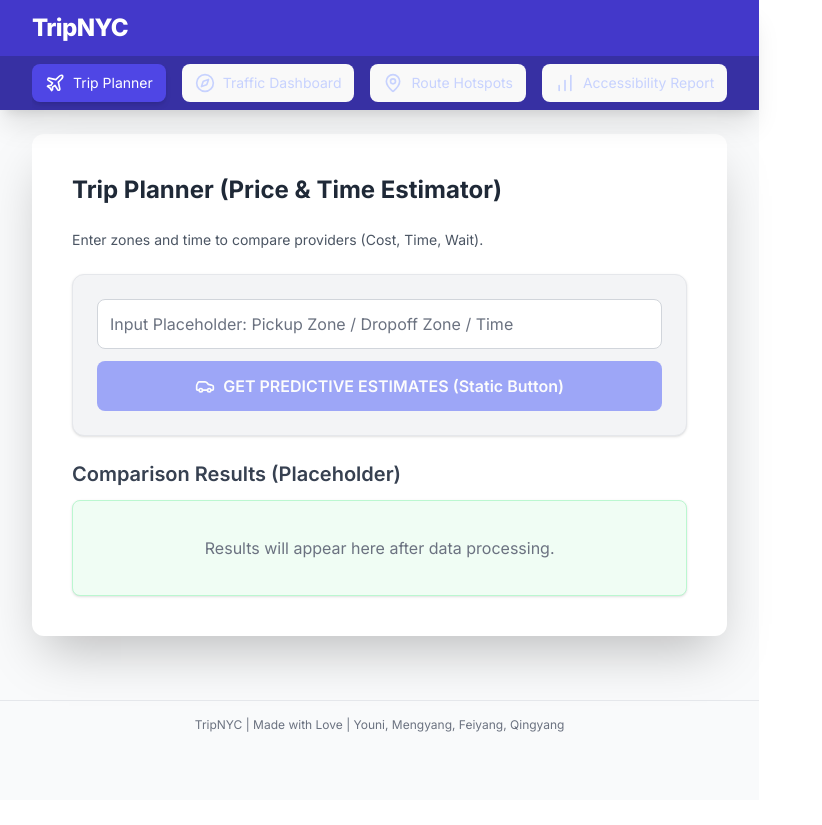
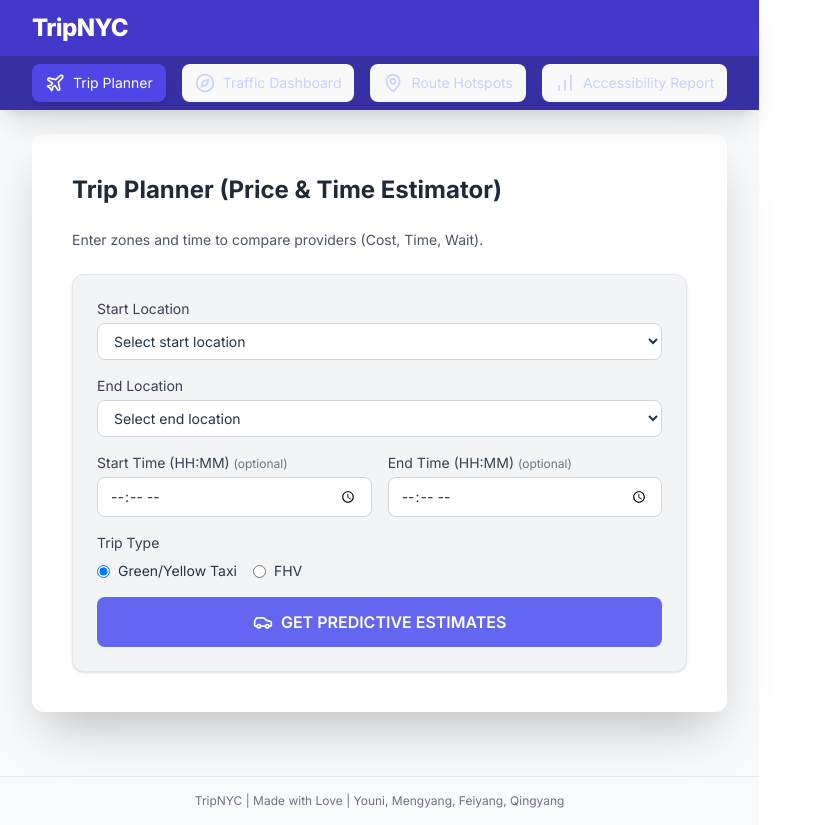
Before and after one commit to Youni2017/TirpNYC, a React (Vite) app in the folder frontend/: page / in a window 1280 px wide. Shown: the whole page, without its empty margins (0-822 px from the left). Before the commit the page ends 800 px from the top, so only its background shows below. Built offline with nearby package versions, Linux system fonts and the light colour scheme.

Commit message:
Add trip planner feature
- Added input form for start/end locations, time range (HH:MM), and service provider
- Implemented Green/Yellow Taxi combined query (UNION ALL)
- Implemented FHV query
- Added time filtering logic (hh:mm:00 for start, hh:mm:59 for end)
- Support for optional start/end times

```diff
--- a/frontend/src/App.jsx
+++ b/frontend/src/App.jsx
@@ -75,32 +75,220 @@ const fetchTrafficData = async ({ zoneId }) => {
 
 // --- UI Components ---
 
-const TripPlannerPage = () => {
+const TripPlannerPage = ({ estimate, loading, handleEstimateTrip }) => {
+  const [startLocation, setStartLocation] = useState('');
+  const [endLocation, setEndLocation] = useState('');
+  const [startTime, setStartTime] = useState('');
+  const [endTime, setEndTime] = useState('');
+  const [serviceProvider, setServiceProvider] = useState('');
+  const [tripType, setTripType] = useState('taxi'); // 'taxi' or 'fhv'
+  const [error, setError] = useState('');
+
+  const handleSubmit = async () => {
+    setError('');
+
+    // Validation
+    if (!startLocation || !endLocation) {
+      setError('Please select both start and end locations.');
+      return;
+    }
+
+    if (tripType === 'fhv' && !serviceProvider) {
+      setError('Please enter a service provider for FHV.');
+      return;
+    }
+
+    if (!startTime && !endTime) {
+      setError('Please enter at least one time (start or end).');
+      return;
+    }
+
+    const params = {
+      startLocation: parseInt(startLocation),
+      endLocation: parseInt(endLocation),
+      startTime: startTime || null,
+      endTime: endTime || null,
+      serviceProvider: tripType === 'fhv' ? serviceProvider : null,
+      tripType: tripType
+    };
+
+    try {
+      await handleEstimateTrip(params);
+    } catch (err) {
+      setError(err.message || 'Failed to fetch trip estimate.');
+    }
+  };
+
   return (
     <div className="space-y-6 p-2">
       <h2 className="text-2xl font-bold text-gray-800">Trip Planner (Price & Time Estimator)</h2>
       <p className="text-sm text-gray-600">Enter zones and time to compare providers (Cost, Time, Wait).</p>
 
-      {/* Placeholder for Input Form */}
+      {/* Input Form */}
       <div className="bg-gray-100 p-6 rounded-xl shadow border border-gray-200">
-        <div className="flex flex-col space-y-3">
-          <div className="p-3 bg-white rounded-lg border border-gray-300 text-gray-500">
-            Input Placeholder: Pickup Zone / Dropoff Zone / Time
+        <div className="flex flex-col space-y-4">
+          {/* Start Location */}
+          <div>
+            <label className="block text-sm font-medium text-gray-700 mb-1">
+              Start Location
+            </label>
+            <select
+              className="w-full bg-white border border-gray-300 rounded-lg px-3 py-2 text-sm"
+              value={startLocation}
+              onChange={(e) => setStartLocation(e.target.value)}
+            >
+              <option value="">Select start location</option>
+              {TLC_ZONES.map((z) => (
+                <option key={z.id} value={z.id}>
+                  {z.name} (ID: {z.id})
+                </option>
+              ))}
+            </select>
           </div>
-          <button className="w-full bg-indigo-400 text-white p-3 rounded-lg flex items-center justify-center font-semibold cursor-not-allowed opacity-75">
+
+          {/* End Location */}
+          <div>
+            <label className="block text-sm font-medium text-gray-700 mb-1">
+              End Location
+            </label>
+            <select
+              className="w-full bg-white border border-gray-300 rounded-lg px-3 py-2 text-sm"
+              value={endLocation}
+              onChange={(e) => setEndLocation(e.target.value)}
+            >
+              <option value="">Select end location</option>
+              {TLC_ZONES.map((z) => (
+                <option key={z.id} value={z.id}>
+                  {z.name} (ID: {z.id})
+                </option>
+              ))}
+            </select>
+          </div>
+
+          {/* Time Inputs */}
+          <div className="grid grid-cols-2 gap-4">
+            <div>
+              <label className="block text-sm font-medium text-gray-700 mb-1">
+                Start Time (HH:MM) <span className="text-gray-500 text-xs">(optional)</span>
+              </label>
+              <input
+                type="time"
+                className="w-full bg-white border border-gray-300 rounded-lg px-3 py-2 text-sm"
+                value={startTime}
+                onChange={(e) => setStartTime(e.target.value)}
+                step="60"
+              />
+            </div>
+            <div>
+              <label className="block text-sm font-medium text-gray-700 mb-1">
+                End Time (HH:MM) <span className="text-gray-500 text-xs">(optional)</span>
+              </label>
+              <input
+                type="time"
+                className="w-full bg-white border border-gray-300 rounded-lg px-3 py-2 text-sm"
+                value={endTime}
+                onChange={(e) => setEndTime(e.target.value)}
+                step="60"
+              />
+            </div>
+          </div>
+
+          {/* Trip Type Selection */}
+          <div>
+            <label className="block text-sm font-medium text-gray-700 mb-2">
+              Trip Type
+            </label>
+            <div className="flex space-x-4">
+              <label className="flex items-center">
+                <input
+                  type="radio"
+                  name="tripType"
+                  value="taxi"
+                  checked={tripType === 'taxi'}
+                  onChange={(e) => setTripType(e.target.value)}
+                  className="mr-2"
+                />
+                <span className="text-sm">Green/Yellow Taxi</span>
+              </label>
+              <label className="flex items-center">
+                <input
+                  type="radio"
+                  name="tripType"
+                  value="fhv"
+                  checked={tripType === 'fhv'}
+                  onChange={(e) => setTripType(e.target.value)}
+                  className="mr-2"
+                />
+                <span className="text-sm">FHV</span>
+              </label>
+            </div>
+          </div>
+
+          {/* Service Provider (only for FHV) */}
+          {tripType === 'fhv' && (
+            <div>
+              <label className="block text-sm font-medium text-gray-700 mb-1">
+                Service Provider
+              </label>
+              <input
+                type="text"
+                className="w-full bg-white border border-gray-300 rounded-lg px-3 py-2 text-sm"
+                placeholder="e.g., Uber, Lyft"
+                value={serviceProvider}
+                onChange={(e) => setServiceProvider(e.target.value)}
+              />
+            </div>
+          )}
+
+          {error && (
+            <div className="text-sm text-red-600 bg-red-50 p-2 rounded">
+              {error}
+            </div>
+          )}
+
+          <button
+            onClick={handleSubmit}
+            disabled={loading}
+            className={`w-full bg-indigo-500 text-white p-3 rounded-lg flex items-center justify-center font-semibold
+              ${loading ? 'opacity-70 cursor-not-allowed' : 'hover:bg-indigo-600 cursor-pointer'}
+            `}
+          >
             <Car className="h-5 w-5 mr-2" />
-            GET PREDICTIVE ESTIMATES (Static Button)
+            {loading ? 'Loading...' : 'GET PREDICTIVE ESTIMATES'}
           </button>
         </div>
       </div>
 
-      {/* Placeholder for Results */}
-      <div className="mt-4">
-        <h3 className="text-xl font-semibold text-gray-700 mb-3">Comparison Results (Placeholder)</h3>
-        <div className="bg-green-50 p-4 rounded-lg shadow border border-green-200 h-24 flex items-center justify-center text-gray-500">
-            Results will appear here after data processing.
+      {/* Results */}
+      {estimate && (
+        <div className="mt-4">
+          <h3 className="text-xl font-semibold text-gray-700 mb-3">Comparison Results</h3>
+          <div className="bg-green-50 p-4 rounded-lg shadow border border-green-200">
+            <div className="space-y-2">
+              <div className="text-sm">
+                <span className="font-semibold">Average Cost: </span>
+                <span className="text-lg font-bold text-green-700">${estimate.avg_total_amount || 'N/A'}</span>
+              </div>
+              {estimate.min_total_amount !== undefined && (
+                <div className="text-sm text-gray-600">
+                  <span className="font-semibold">Min Cost: </span>${estimate.min_total_amount}
+                </div>
+              )}
+              {estimate.max_total_amount !== undefined && (
+                <div className="text-sm text-gray-600">
+                  <span className="font-semibold">Max Cost: </span>${estimate.max_total_amount}
+                </div>
+              )}
+              {tripType === 'fhv' && estimate.avg_waiting_time !== undefined && (
+                <div className="text-sm mt-2">
+                  <span className="font-semibold">Average Waiting Time: </span>
+                  <span className="text-lg font-bold text-blue-700">{estimate.avg_waiting_time} minutes</span>
+                </div>
+              )}
+            </div>
+          </div>
         </div>
-      </div>
+      )}
     </div>
   );
 };
```
Also changed, not shown: 2 other files (tests, documents, lock files or other folders).
